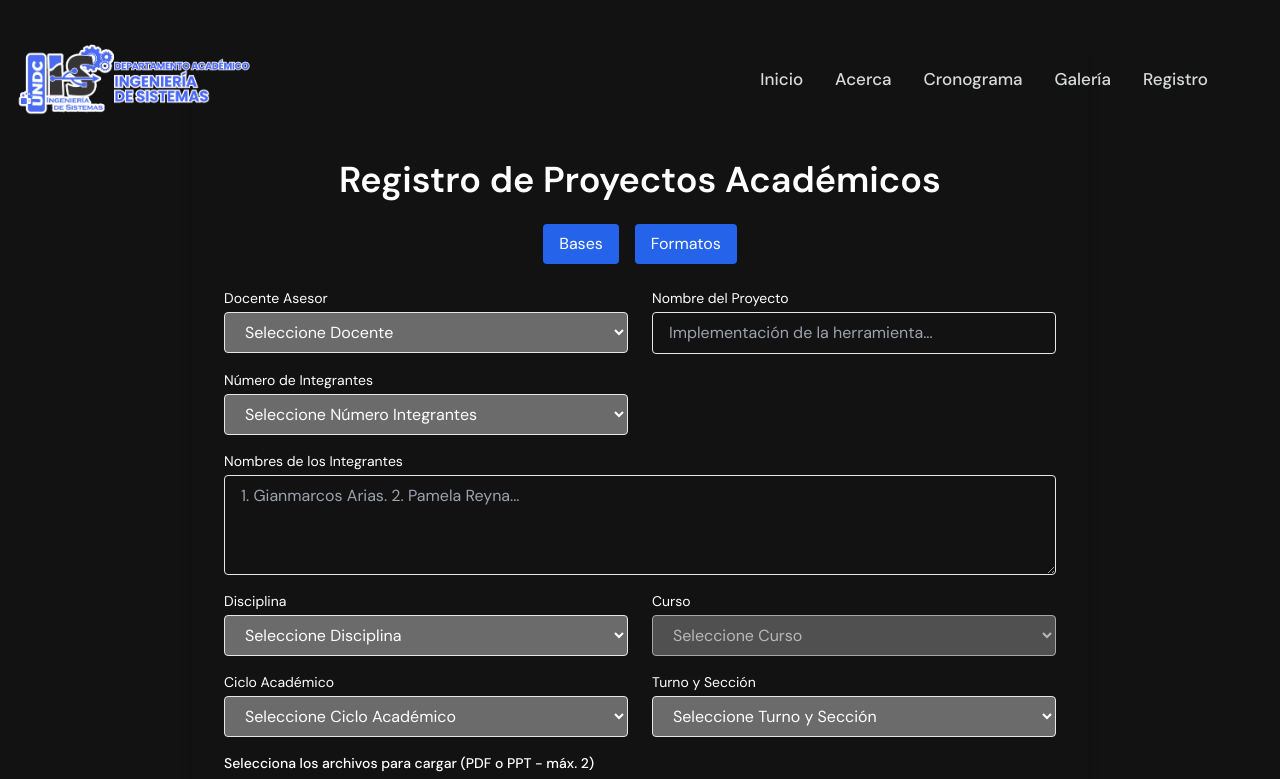
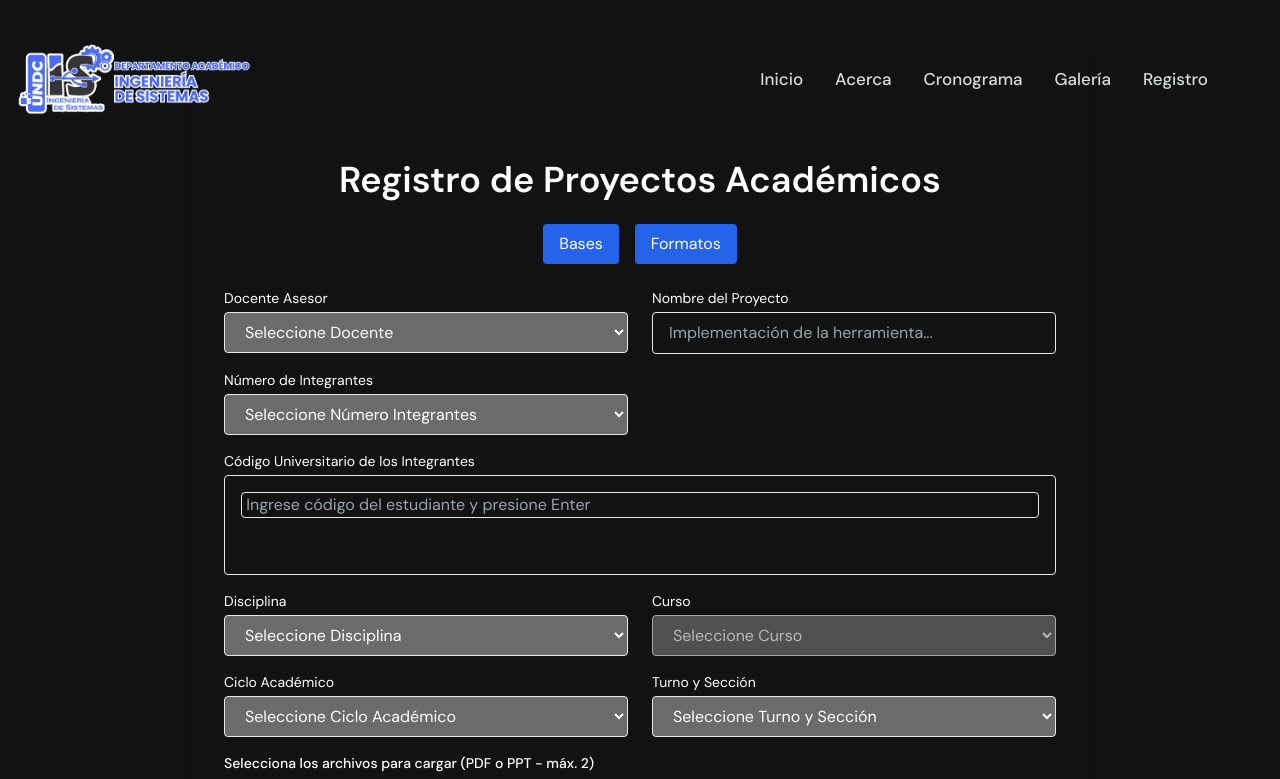
Before and after one commit to BeniAlexis23/JEPA-DAIS-2025, a Next.js app in the folder frontend/: page /register in a window 1280 px wide. Shown: the top 779 px of the page. Built offline with nearby package versions, Linux system fonts and the light colour scheme.

Commit message:
update form register whit chips

```diff
--- a/frontend/package.json
+++ b/frontend/package.json
@@ -27,7 +27,8 @@
     "react-slick": "^0.30.2",
     "remark": "^15.0.1",
     "remark-html": "^16.0.1",
-    "slick-carousel": "^1.8.1"
+    "slick-carousel": "^1.8.1",
+    "sweetalert2": "^11.22.2"
   },
   "devDependencies": {
     "@types/aos": "^3.0.7",
--- a/frontend/src/components/RegisterForm/index.tsx
+++ b/frontend/src/components/RegisterForm/index.tsx
@@ -1,6 +1,7 @@
 "use client";
 
 import axios from "axios";
+import Swal from "sweetalert2";
 import { ChangeEvent, FormEvent, useState } from "react";
 import Link from "next/link";
 import UploadFiles from "../UploadFiles";
@@ -97,11 +98,14 @@ const RegisterForm = () => {
     const [formData, setFormData] = useState(initialFormData);
     const [files, setFiles] = useState<File[]>([]);
 
+    const [nombresIntegrantes, setNombresIntegrantes] = useState<string[]>([]);
+    const [inputIntegrante, setInputIntegrante] = useState("");
+
     const handleSubmit = async (e: React.FormEvent) => {
         e.preventDefault();
 
         const data = new FormData();
-        Object.entries(formData).forEach(([key, value]) => {
+        Object.entries({ ...formData, nombres_integrantes: nombresIntegrantes.join(", ") }).forEach(([key, value]) => {
             data.append(key, value);
         });
         files.forEach((file) => data.append("files", file));
@@ -113,14 +117,24 @@ const RegisterForm = () => {
                 },
             });
 
-            alert("Proyecto registrado con éxito");
+            Swal.fire({
+                icon: "success",
+                title: "Proyecto registrado con éxito",
+                confirmButtonColor: "#2563eb", // azul
+            });
             setFormData(initialFormData);
             setFiles([]);
             setSelectedDisciplina("");
-
+            setNombresIntegrantes([]);
+            setInputIntegrante("");
         } catch (err) {
             console.error(err);
-            alert("Error al registrar el proyecto");
+            Swal.fire({
+                icon: "error",
+                title: "Error al registrar el proyecto",
+                text: "Ocurrió un problema al enviar los datos.",
+                confirmButtonColor: "#ef4444", // rojo
+            });
         }
     };
 
@@ -168,13 +182,41 @@ const RegisterForm = () => {
                     </select>
                 </div>
                 <div className="flex flex-col md:col-span-2">
-                    <label className="text-sm text-white mb-1">Nombres de los Integrantes</label>
-                    <textarea required placeholder="1. Gianmarcos Arias. 2. Pamela Reyna..."
-                        className="border rounded px-4 py-2 min-h-[100px] resize-y w-full"
-                        value={formData.nombres_integrantes}
-                        onChange={(e) => setFormData({ ...formData, nombres_integrantes: e.target.value })}
-                    />
+                    <label className="text-sm text-white mb-1">Código Universitario de los Integrantes</label>
+                    <div className="border rounded px-4 py-2 w-full min-h-[100px]">
+                        <div className="flex flex-wrap gap-2 mb-2">
+                            {nombresIntegrantes.map((nombre, idx) => (
+                                <span key={idx} className="bg-blue-500 text-white px-3 py-1 rounded-full text-sm flex items-center gap-2">
+                                    {nombre}
+                                    <button
+                                        type="button"
+                                        onClick={() =>
+                                            setNombresIntegrantes(nombresIntegrantes.filter((_, i) => i !== idx))
+                                        }
+                                        className="ml-1 text-xs"
+                                    >
+                                        ✕
+                                    </button>
+                                </span>
+                            ))}
+                        </div>
+                        <input
+                            type="text"
+                            placeholder=" Ingrese código del estudiante y presione Enter"
+                            className="w-full border rounded outline-none"
+                            value={inputIntegrante}
+                            onChange={(e) => setInputIntegrante(e.target.value)}
+                            onKeyDown={(e) => {
+                                if (e.key === "Enter" && inputIntegrante.trim()) {
+                                    e.preventDefault();
+                                    setNombresIntegrantes([...nombresIntegrantes, inputIntegrante.trim()]);
+                                    setInputIntegrante("");
+                                }
+                            }}
+                        />
+                    </div>
                 </div>
+
                 <div className="flex flex-col">
                     <label className="text-sm text-white mb-1">Disciplina</label>
                     <select
```
Also changed, not shown: 1 other file (tests, documents, lock files or other folders).
